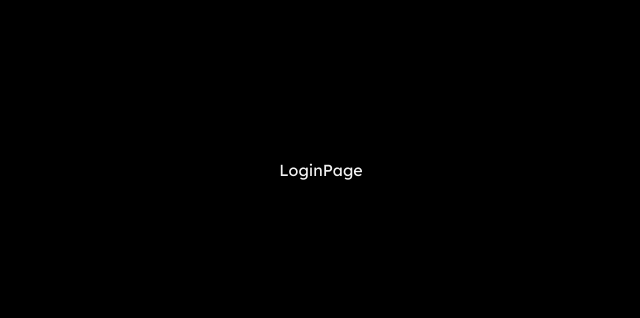
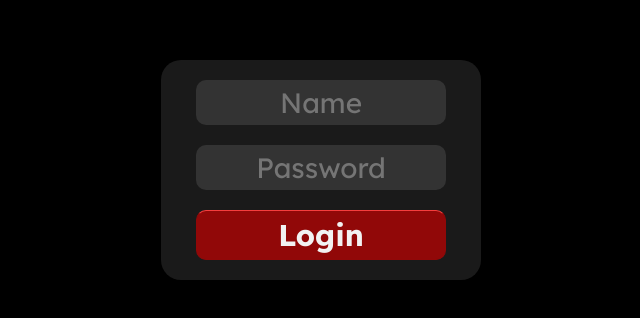
Before and after one commit to timudzsin/watch_shop, a React (Create React App) app in the folder frontend/: page /login in a window 1280 px wide. Shown: the part 230-548 px from the top of the page, without its empty margins (319-959 px from the left). Built offline with nearby package versions, Linux system fonts and the light colour scheme.

Commit message:
login működik

```diff
--- /dev/null
+++ b/frontend/src/components/LoginForm.css
@@ -0,0 +1,37 @@
+.LoginForm {
+	background-color: hsl(0, 0%, 10%);
+	border-radius: 20px;
+
+	display: flex;
+	flex-direction: column;
+	align-items: center;
+	gap: 20px;
+
+	width: 320px;
+	padding: 20px;
+}
+
+.LoginForm > input {
+	background-color: hsl(0, 0%, 20%);
+    border: none;
+	border-radius: 10px;
+    padding: 5px;
+    width: 250px;
+    min-height: 30px;
+    text-align: center;
+    font-size: 28px;
+	color: hsl(0, 0%, 70%);
+}
+
+.LoginForm > button {
+	background-color: hsl(0, 90%, 30%);
+	border: 1.5px solid hsl(0, 90%, 30%);
+	border-top: 1.5px solid hsl(0, 90%, 60%);
+	border-radius: 10px;
+    padding: 5px;
+    width: 250px;
+    min-height: 30px;
+    font-size: 30px;
+    font-weight: 700;
+	color: hsl(0, 0%, 95%);
+}
--- /dev/null
+++ b/frontend/src/components/LoginForm.js
@@ -0,0 +1,58 @@
+import React, { useState } from "react";
+import axios from "axios";
+import "./RegisterForm.css";
+import { useNavigate } from "react-router-dom";
+import "./LoginForm.css";
+
+export default function LoginForm() {
+	const [name, setName] = useState("");
+	const [password, setPassword] = useState("");
+
+	const navigate = useNavigate();
+
+	const handleSubmit = (e) => {
+		e.preventDefault();
+
+		axios
+			.post("http://localhost:8000/api/login", {
+				name,
+				password,
+			})
+			.then(function (response) {
+				console.log(response);
+
+				// token lementése és beállítása
+				const token =
+					response?.data?.token || response?.data?.access_token || response?.data?.data?.token || null;
+				if (token) {
+					localStorage.setItem("token", token);
+					console.log("Token mentve:", token);
+				}
+
+				// mezők törlése
+				setName("");
+				setPassword("");
+
+				// átnavigálás a /user oldalra
+				navigate("/user");
+			})
+			.catch(function (error) {
+				console.log(error);
+			});
+	};
+
+	return (
+		<form className="LoginForm" onSubmit={handleSubmit}>
+			<input value={name} onChange={(e) => setName(e.target.value)} placeholder="Name" />
+
+			<input
+				type="password"
+				value={password}
+				onChange={(e) => setPassword(e.target.value)}
+				placeholder="Password"
+			/>
+
+			<button type="submit">Login</button>
+		</form>
+	);
+}
--- a/frontend/src/components/User.js
+++ b/frontend/src/components/User.js
@@ -35,6 +35,7 @@ export default function User() {
 			.post("http://localhost:8000/api/logout", {}, { headers: { Authorization: `Bearer ${token}` } })
 			.then(() => {
 				localStorage.removeItem("token"); // token törlése
+                console.log(user.name + " kilépett.")
 				navigate("/login", { replace: true }); // vissza loginra
 			})
 			.catch((error) => console.error("Hiba a kijelentkezéskor:", error));
--- /dev/null
+++ b/frontend/src/pages/LoginPage.css
@@ -0,0 +1,6 @@
+.LoginPage {
+	min-height: 100vh;
+	display: flex;
+	justify-content: center;
+	align-items: center;
+}
--- a/frontend/src/pages/LoginPage.js
+++ b/frontend/src/pages/LoginPage.js
@@ -1,5 +1,7 @@
 import React, { useEffect } from "react";
 import { useNavigate } from "react-router-dom";
+import "./LoginPage.css";
+import LoginForm from "../components/LoginForm";
 
 export default function LoginPage() {
 	const navigate = useNavigate();
@@ -13,5 +15,9 @@ export default function LoginPage() {
 		}
 	}, []); // csak egyszer, a komponens mountolásakor lefut
 
-	return <div className="LoginPage">LoginPage</div>;
+	return (
+		<div className="LoginPage">
+			<LoginForm></LoginForm>
+		</div>
+	);
 }
```
